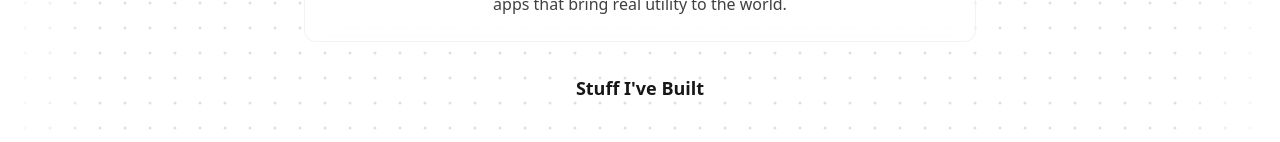
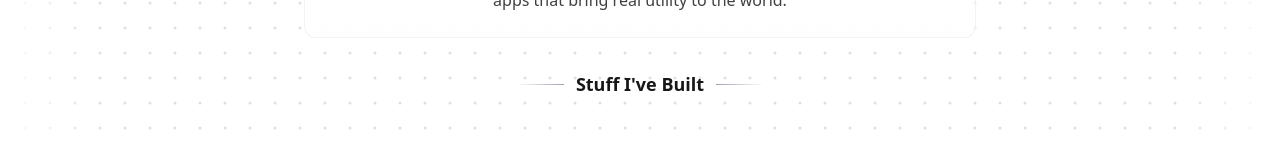
Before and after one commit to Bikz/bikramweb, a Next.js app: page / in a window 1280 px wide. Shown: the part 300-442 px from the top of the page. Built offline with nearby package versions, Linux system fonts and the light colour scheme.

Commit message:
style(HeroSection.tsx): refactor heading structure to improve layout and styling of the HeroSection component

```diff
--- a/app/components/HeroSection.tsx
+++ b/app/components/HeroSection.tsx
@@ -98,14 +98,18 @@ export default function HeroSection() {
           that bring real utility to the world.
         </motion.p>
 
-        <motion.h2
+        <motion.div
           initial={{ opacity: 0 }}
           animate={{ opacity: 1 }}
           transition={{ duration: 0.6, delay: 0.4 }}
-          className="text-lg font-semibold mb-2 text-neutral-900 dark:text-white text-center"
+          className="flex items-center justify-center mb-4"
         >
-          Stuff I've Built
-        </motion.h2>
+          <div className="h-[1px] w-12 bg-gradient-to-r from-transparent to-gray-400 dark:to-gray-600 mr-3"></div>
+          <h2 className="text-lg font-semibold text-neutral-900 dark:text-white text-center">
+            Stuff I've Built
+          </h2>
+          <div className="h-[1px] w-12 bg-gradient-to-l from-transparent to-gray-400 dark:to-gray-600 ml-3"></div>
+        </motion.div>
 
         <motion.div
           variants={containerVariants}
```
